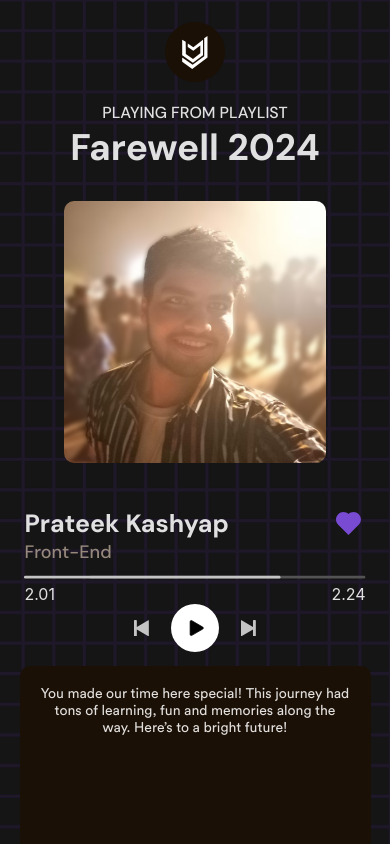
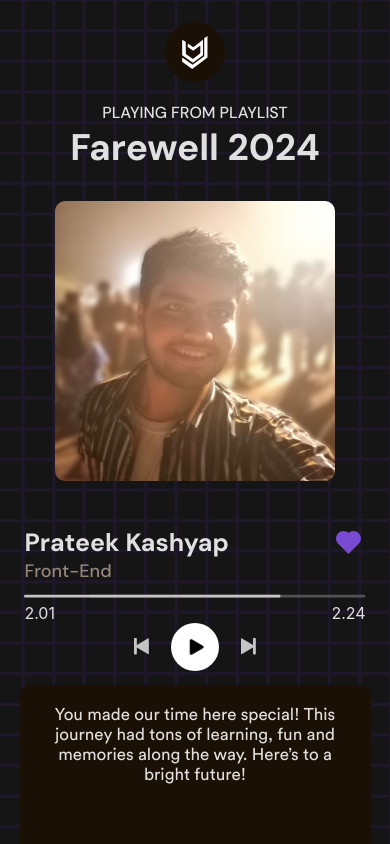
Before and after one commit to sumit9722/dvm-farewell-2024, a React (Vite) app: page / in a window 390 px wide. Built offline with nearby package versions, Linux system fonts and the light colour scheme; a web font is replaced by a local one.

Commit message:
MobileView fix 3

```diff
--- a/src/components/MobilePage.css
+++ b/src/components/MobilePage.css
@@ -51,8 +51,8 @@
     justify-content: center;
     width: 72vw;
     height: 72vw;
-    max-width: 262px;
-    max-height: 262px;
+    max-width: 288.2px;
+    max-height: 288.2px;
     overflow: hidden;
     border-radius: 10px;
     margin-top: 3.5svh;
@@ -68,7 +68,7 @@
     /* align-items: center; */
     justify-content: space-between;
     width: 87.5vw;
-    max-width: 350px;
+    max-width: 385px;
 }
 
 .mobileSeniorName{
@@ -91,7 +91,7 @@
 
 .mobileControlPanel{
     width: 87.5vw;
-    max-width: 350px;
+    max-width: 385px;
     margin-bottom: 10px;
 }
 
@@ -127,12 +127,19 @@ button:active .navbtnsvg .navbtns{
     padding:20px;
     text-align: center;
     width: 90vw;
-    max-width: 375px;
+    max-width: 412.5px;
     flex: 1;
-    overflow: hidden;
+    overflow: scroll;
+
     border-top-left-radius: 10px;
     border-top-right-radius: 10px;
     background-color: #1B1005;
     font-family: 'MyCustomFont';
-    font-size: 14px;
+    font-size: 17px;
+    scrollbar-width: none;
+    -ms-overflow-style: none;
 }
+
+.mobileBlurbn::-webkit-scrollbar{
+    display: none;
+}
```
